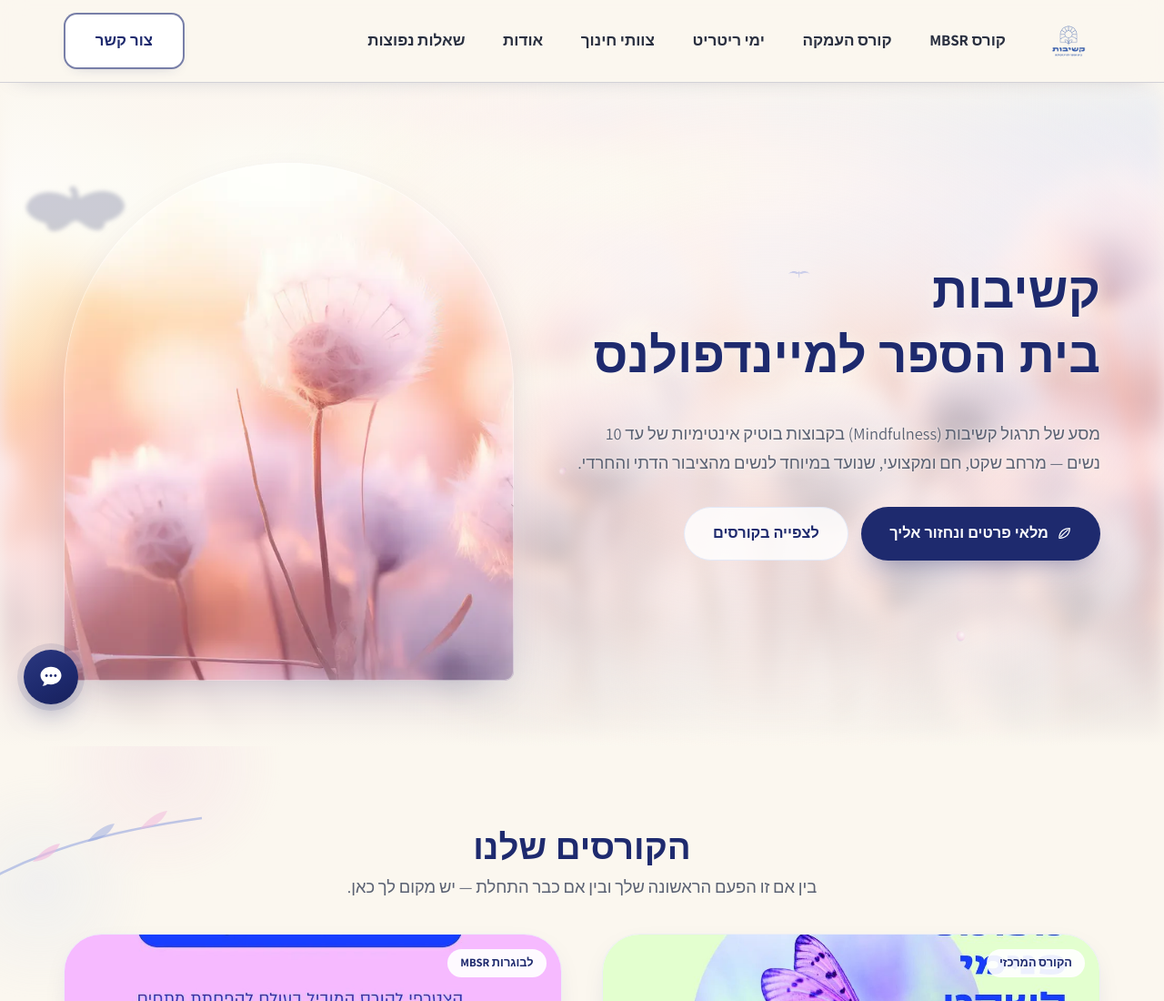
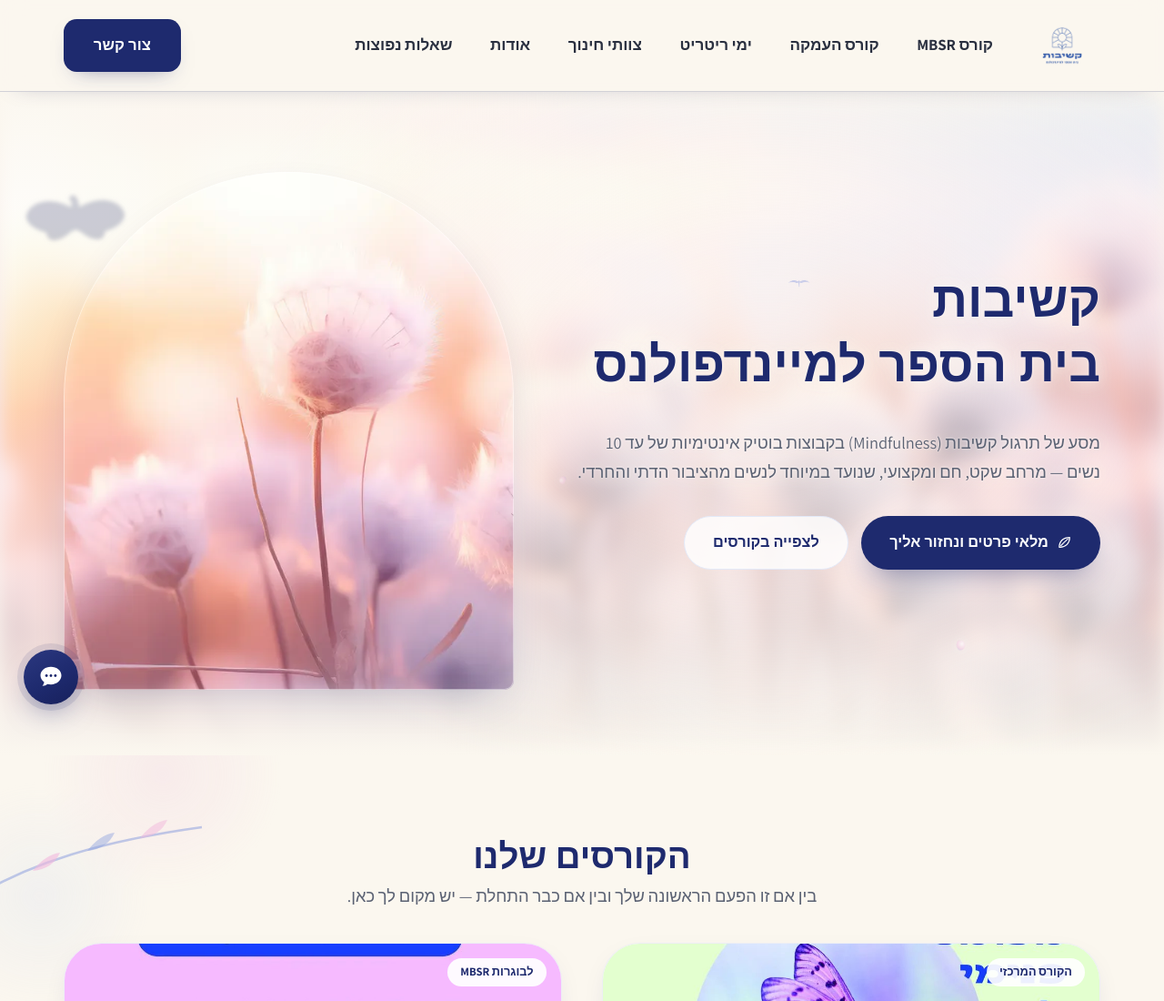
Before and after one commit to shlomoraviv/kashivut-site, a plain HTML site: page index.html in a window 1280 px wide. Shown: the top 1100 px of the page at 91% size. Drawn offline with Linux system fonts and the light colour scheme.

Commit message:
לוגו גדול יותר בסרגל וכפתור "צור קשר" בכחול הכהה של האתר עם כיתוב לבן
הלוגו הוגדל ל-84px (ובנייד ל-72px) והסרגל ל-100px כדי שיהיה הרושם הראשון
של האתר. כפתור "צור קשר" עבר מסגרת לבנה למילוי מלא בצבע #1E2A6E עם כיתוב
לבן — ונשאר באותו גוון גם במעבר עכבר.

🤖 Generated with Codebuff
Co-Authored-By: Codebuff <noreply@codebuff.com>

```diff
--- a/assets/css/style.css
+++ b/assets/css/style.css
@@ -36,7 +36,7 @@
   --font-body: "Assistant", "Heebo", sans-serif;
 
   --container: 1140px;
-  --nav-h: 90px;
+  --nav-h: 100px;
 }
 
 * { margin: 0; padding: 0; box-sizing: border-box; }
@@ -132,7 +132,7 @@ ul.plain li::before {
   border: 1.5px solid var(--lilac-soft);
 }
 .btn-ghost:hover { border-color: var(--pink); color: var(--blue-ink); transform: translateY(-2px); }
-/* כפתור מסגרת שקופה — רקע שקוף עם מסגרת כחולה עדינה (כרטיסי הקורסים ו"צור קשר" בסרגל) */
+/* כפתור מסגרת שקופה — רקע שקוף עם מסגרת כחולה עדינה (כרטיסי הקורסים) */
 .btn-frame {
   background: transparent;
   color: var(--blue-ink);
@@ -169,7 +169,7 @@ ul.plain li::before {
 .nav-bar > nav { flex: 1; }
 /* הלוגו בלבד — בלי טקסט — והוא משמש כקישור לדף הבית */
 .brand { display: flex; align-items: center; }
-.brand img { width: 70px; height: 70px; object-fit: contain; transition: transform .25s ease; }
+.brand img { width: 84px; height: 84px; object-fit: contain; transition: transform .25s ease; }
 .brand:hover img { transform: scale(1.05); }
 
 .nav-links { display: flex; align-items: center; gap: .35rem; list-style: none; width: 100%; }
@@ -185,19 +185,13 @@ ul.plain li::before {
 .nav-cta { margin-inline-start: auto; }
 /* כפתור צור קשר — פינה מעוגלת קלות במקום גלולה מלאה */
 .nav-cta .btn { border-radius: var(--radius-sm); padding: .85em 1.95em; font-size: 1.05rem; }
-/* "צור קשר" — כיתוב כחול כהה על רקע לבן עם מסגרת כהה */
-.nav-cta .btn-frame {
-  background: var(--white);
-  border: 2px solid rgba(30, 42, 110, .6);
-  color: var(--blue-ink);
-  font-weight: 700;
-  box-shadow: 0 6px 16px -12px rgba(30, 42, 110, .45);
+/* "צור קשר" — תמיד בכחול הכהה של האתר עם כיתוב לבן, גם במעבר עכבר */
+.nav-cta .btn-primary, .nav-cta .btn-primary:hover {
+  background: var(--blue);
+  color: #fff;
 }
-.nav-cta .btn-frame:hover {
-  background: var(--white);
-  border-color: var(--blue-ink);
-  box-shadow: 0 12px 22px -14px rgba(30, 42, 110, .6);
-}
+.nav-cta .btn-primary { box-shadow: 0 10px 24px -14px rgba(30, 42, 110, .55); }
+.nav-cta .btn-primary:hover { box-shadow: 0 16px 28px -14px rgba(30, 42, 110, .6); }
 
 .nav-toggle {
   display: none;
@@ -820,8 +814,9 @@ ul.plain li::before {
   .footer-grid { grid-template-columns: 1fr 1fr; }
 }
 
-/* סרגל צר יותר — הקישורים מצטמצמים כדי שהסרגל הגדול יישאר מרווח */
-@media (max-width: 980px) {
+/* סרגל צר יותר — הקישורים והלוגו מצטמצמים כדי שהסרגל הגדול יישאר מרווח */
+@media (max-width: 1060px) {
+  .brand img { width: 76px; height: 76px; }
   .nav-links a { padding: .5em .7em; font-size: 1rem; }
   .nav-cta .btn { padding: .75em 1.4em; font-size: 1rem; }
 }
@@ -833,9 +828,9 @@ ul.plain li::before {
   .split-media.tall { aspect-ratio: 4 / 3; }
   .contact-grid { grid-template-columns: 1fr; }
 
-  :root { --nav-h: 80px; }
+  :root { --nav-h: 88px; }
   .nav-toggle { display: block; }
-  .brand img { width: 62px; height: 62px; }
+  .brand img { width: 72px; height: 72px; }
   .nav-links {
     position: fixed;
     top: var(--nav-h); right: 0; left: 0;
--- a/index.html
+++ b/index.html
@@ -24,7 +24,7 @@
   <link href="https://fonts.googleapis.com/css2?family=Heebo:wght@400;500;700;800&family=Assistant:wght@400;500;600;700&display=swap" rel="stylesheet">
   <script src="assets/js/icons.js" defer></script>
   <script src="assets/js/landscape.js" defer></script>
-  <link rel="stylesheet" href="assets/css/style.css?v=c9">
+  <link rel="stylesheet" href="assets/css/style.css?v=c10">
   <link rel="preload" as="image" href="assets/img/hero-dreamy-1600.webp" fetchpriority="high">
   <!-- אם JS לא רץ, תצוגת ה-hero נשארת תקינה עם התמונה המטושטשת בלבד -->
   <script type="application/ld+json">
@@ -68,7 +68,7 @@
 <header class="site-header">
   <div class="container nav-bar">
     <a class="brand" href="index.html" aria-label="קשיבות — לדף הבית">
-      <img src="assets/img/logo-192.webp" alt="קשיבות — בית הספר למיינדפולנס לנשים" width="70" height="70">
+      <img src="assets/img/logo-192.webp" alt="קשיבות — בית הספר למיינדפולנס לנשים" width="84" height="84">
     </a>
     <nav aria-label="ניווט ראשי">
       <button class="nav-toggle" aria-label="פתיחת תפריט" aria-expanded="false"><span></span></button>
@@ -79,7 +79,7 @@
         <li><a href="education.html">צוותי חינוך</a></li>
         <li><a href="about.html">אודות</a></li>
         <li><a href="faq.html">שאלות נפוצות</a></li>
-        <li class="nav-cta"><a class="btn btn-frame" href="contact.html">צור קשר</a></li>
+        <li class="nav-cta"><a class="btn btn-primary" href="contact.html">צור קשר</a></li>
       </ul>
     </nav>
   </div>
```
Also changed, not shown: 404.html (+3 -3 lines), about.html (+3 -3 lines), contact.html (+3 -3 lines), deepening.html (+3 -3 lines), education.html (+3 -3 lines), faq.html (+3 -3 lines), mbsr.html (+3 -3 lines), retreat.html (+3 -3 lines).
